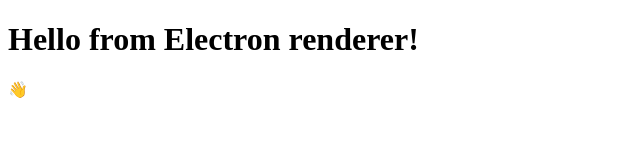
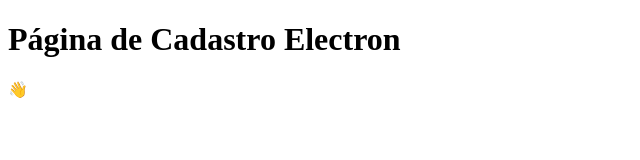
Before and after one commit to lucasbasso92/pagina-cadastro-electron, an Electron app: page index.html in a window 800 px wide. Shown: the whole page, without its empty margins (0-640 px from the left). Drawn offline with Linux system fonts and the light colour scheme.

Commit message:
mudanca de titulo

```diff
--- a/index.html
+++ b/index.html
@@ -11,10 +11,10 @@
       http-equiv="X-Content-Security-Policy"
       content="default-src 'self'; script-src 'self'"
     />
-    <title>Página de Cadastro Electron!</title>
+    <title>Página de Cadastro Electron</title>
   </head>
   <body>
-    <h1>Hello from Electron renderer!</h1>
+    <h1>Página de Cadastro Electron</h1>
     <p>👋</p>
   </body>
 </html>
```
